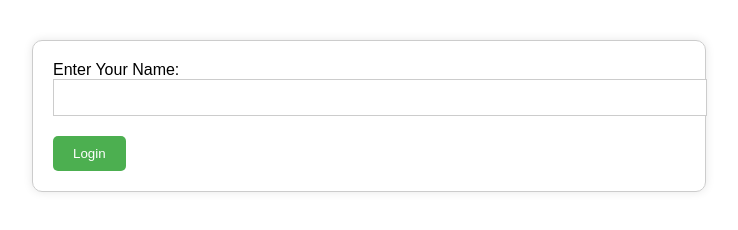
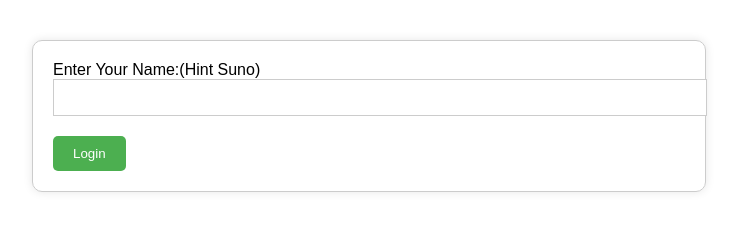
Before and after one commit to Parth-Sancheti-5/Valentine-Week, a plain HTML site: page DAYS/Proposeal/index.html in a window 1280 px wide. Shown: the whole page, without its empty margins (271-1009 px from the left). Drawn offline with Linux system fonts and the light colour scheme.

Commit message:
Update index.html

```diff
--- a/DAYS/Proposeal/index.html
+++ b/DAYS/Proposeal/index.html
@@ -7,7 +7,7 @@
 <body>
 
 	<form id="login-form">
-		<label for="code">Enter Your Name:</label>
+		<label for="code">Enter Your Name:(Hint Suno)</label>
 		<input type="password" id="code" name="code">
 		<button id="submit-btn">Login</button>
 	</form>
```
